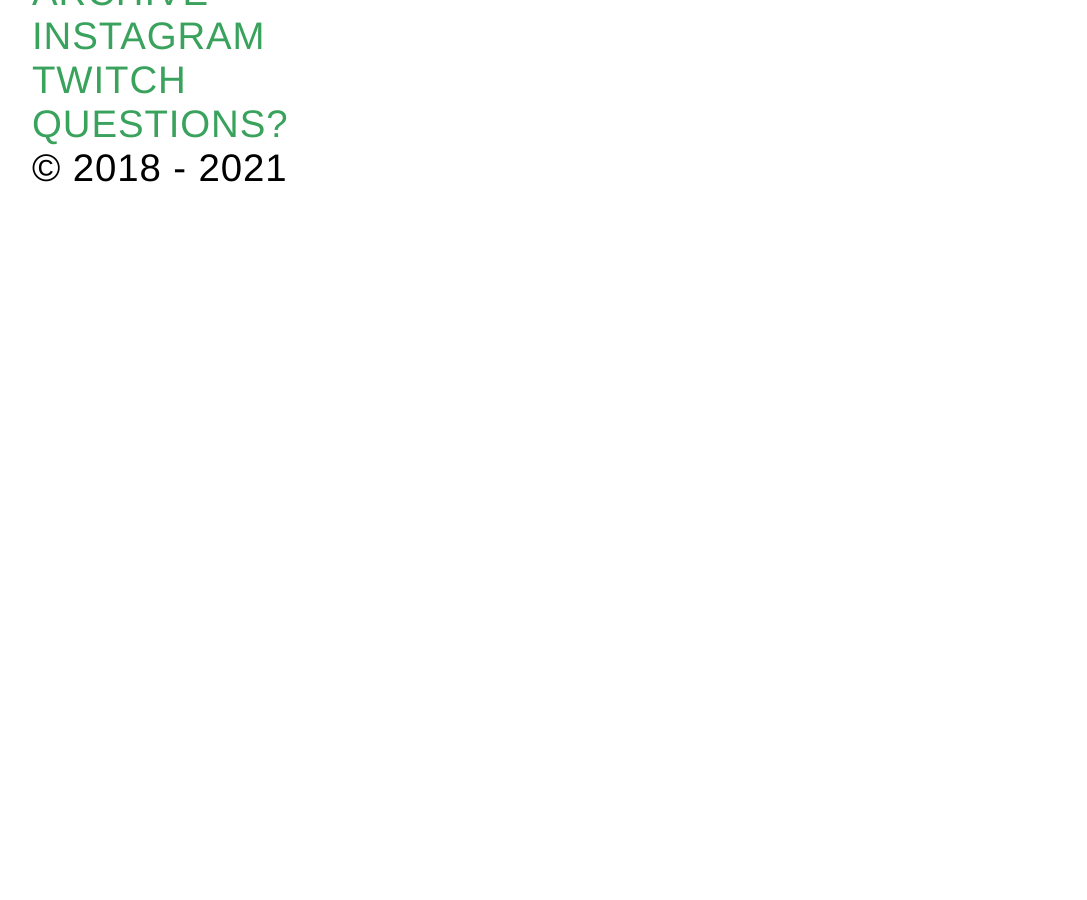
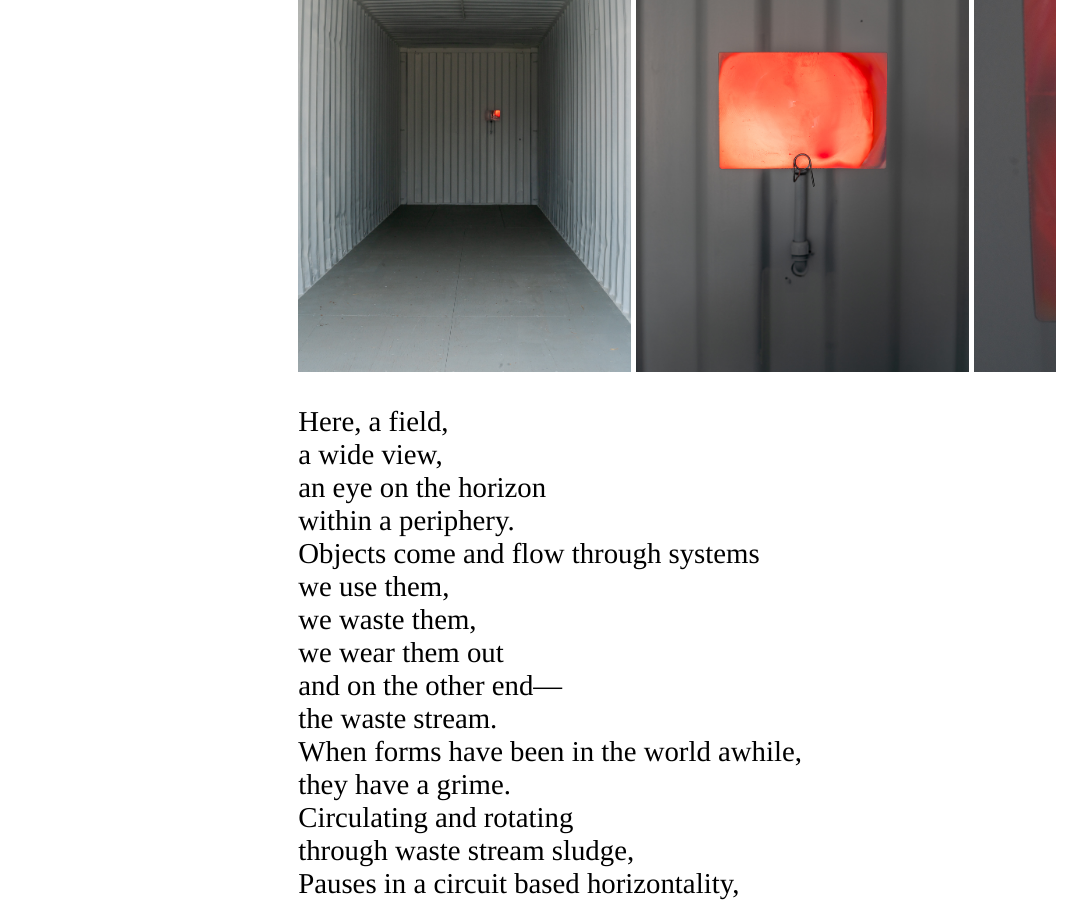
Before and after one commit to ssssssssk/ESCOLAR, a Jekyll site: the page built from _posts/2021-08-21-Merideth_Hillbrand.md, in a window 1280 px wide and 900 px high, scrolled down 640 px. Shown: the whole window, without its empty margins (96-1183 px from the left). Built offline with Jekyll 4.4.1, drawn with Linux system fonts in a browser that asks for light colours; before the commit the page ends 900 px from its top, so only the background shows below that; some of the changed text lies outside the part shown.

Commit message:
Updated MH show

```diff
--- a/_posts/2021-08-21-Merideth_Hillbrand.md
+++ b/_posts/2021-08-21-Merideth_Hillbrand.md
@@ -8,6 +8,34 @@
 map_link: "https://goo.gl/maps/7tYpT9rR1fo1TCmn7"
 event_type: "Exhibition"
 hours: "Opening at 5PM, August 21."
-image_folder: ""
+image_folder: "pics/MH"
 title: "Horizontal Window"
 ---
+
+Here, a field, <br>
+a wide view, <br>
+an eye on the horizon<br>
+within a periphery. <br>
+Objects come and flow through systems <br>
+we use them, <br>
+we waste them, <br>
+we wear them out <br>
+and on the other end— <br>
+      the waste stream. <br>
+When forms have been in the world awhile, <br>
+they have a grime.<br>
+Circulating and rotating <br>
+through waste stream sludge, <br>
+Pauses in a circuit based horizontality, <br>
+supply chain blockage. <br>
+We encounter through the lateral, network through a horizontal window. <br>
+Feedback loops and tipping points. <br>
+Approaching virtual <br>
+by being close to something without actually being it. <br>
+The felt distance between two poles, <br>
+time-being <br>
+and <br>
+time-sensing.<br>
+
+
+Another point of entry: Medieval charms, objects from a time before literacy when written language could be ingested instead of read. Contemplation and sight as a form of touch. Text is an exchange in this sense, something to be given. Chemically sensitive, text is hidden, folded, embedded, ingested, and touched with a potential to tilt, rotate, and spin. Poetics can be a shell, a vague perimeter that embraces and contains — a poetics that encapsulates both legible and illegible fragments— coalescing to communicate variations on utility. A process of composition and decomposition. Analogous to plants, bud-like. Part of a process in a centuries long effort to arrest the image and fix it. Casting, like photography, is a printing process with objects. Here, text and images have been rotationally cast with urethane resin. You start with the ball, make a negative impression, pour into the negative some sort of system towards a positive. Here— in the copy— the positive is a shell, a thin space between an inside and outside. Doubling instead of dichotomy, having synonym siblings instead of contradictions. In holding it (the text/image/material) captive, a support structure emerges. Circumscribing around a horizontal structure to enclose, partial and poetic, a network for things holding things.
```
